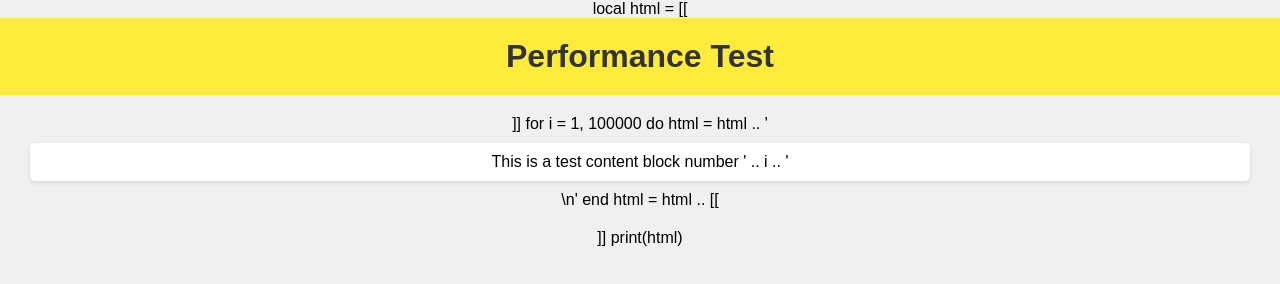
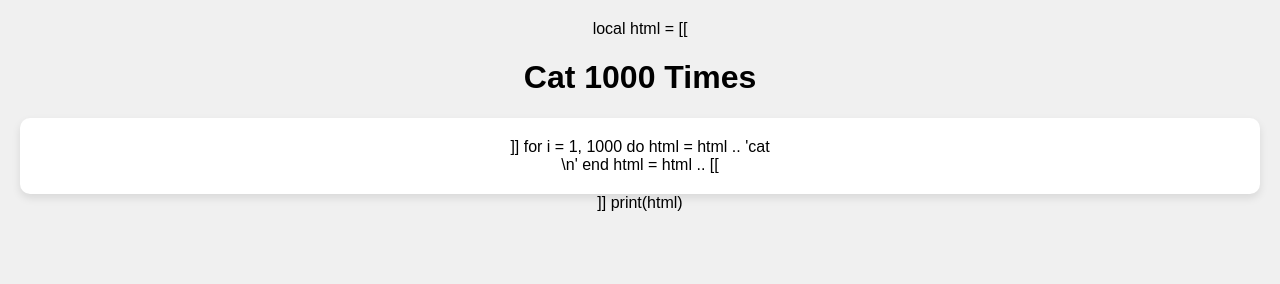
Before and after one commit to AdaptedClouds/websitecode14, a plain HTML site: page index.html in a window 1280 px wide. Drawn offline with Linux system fonts and the light colour scheme.

Commit message:
Update index.html

```diff
--- a/index.html
+++ b/index.html
@@ -4,47 +4,35 @@ local html = [[
 <head>
     <meta charset="UTF-8">
     <meta name="viewport" content="width=device-width, initial-scale=1.0">
-    <meta name="description" content="A large amount of content to test performance.">
+    <meta name="description" content="A page that writes 'cat' 1000 times.">
     <meta name="author" content="Your Name">
     <meta http-equiv="X-UA-Compatible" content="IE=edge">
-    <title>Performance Test</title>
+    <title>Cat 1000 Times</title>
     <style>
         body {
             font-family: Arial, sans-serif;
             margin: 0;
-            padding: 0;
+            padding: 20px;
+            background-color: #f0f0f0;
             text-align: center;
-            background-color: #f0f0f0;
-        }
-        header {
-            background-color: #ffeb3b;
-            padding: 20px;
-        }
-        header h1 {
-            margin: 0;
-            color: #333;
         }
         .content {
+            background-color: #fff;
             padding: 20px;
-        }
-        .content div {
-            margin: 10px;
-            padding: 10px;
-            background-color: #fff;
-            border-radius: 5px;
-            box-shadow: 0 2px 4px rgba(0, 0, 0, 0.1);
+            border-radius: 10px;
+            box-shadow: 0 4px 8px rgba(0, 0, 0, 0.1);
         }
     </style>
 </head>
 <body>
     <header>
-        <h1>Performance Test</h1>
+        <h1>Cat 1000 Times</h1>
     </header>
     <div class="content">
 ]]
 
-for i = 1, 100000 do
-    html = html .. '<div>This is a test content block number ' .. i .. '</div>\n'
+for i = 1, 1000 do
+    html = html .. 'cat<br>\n'
 end
 
 html = html .. [[
```
